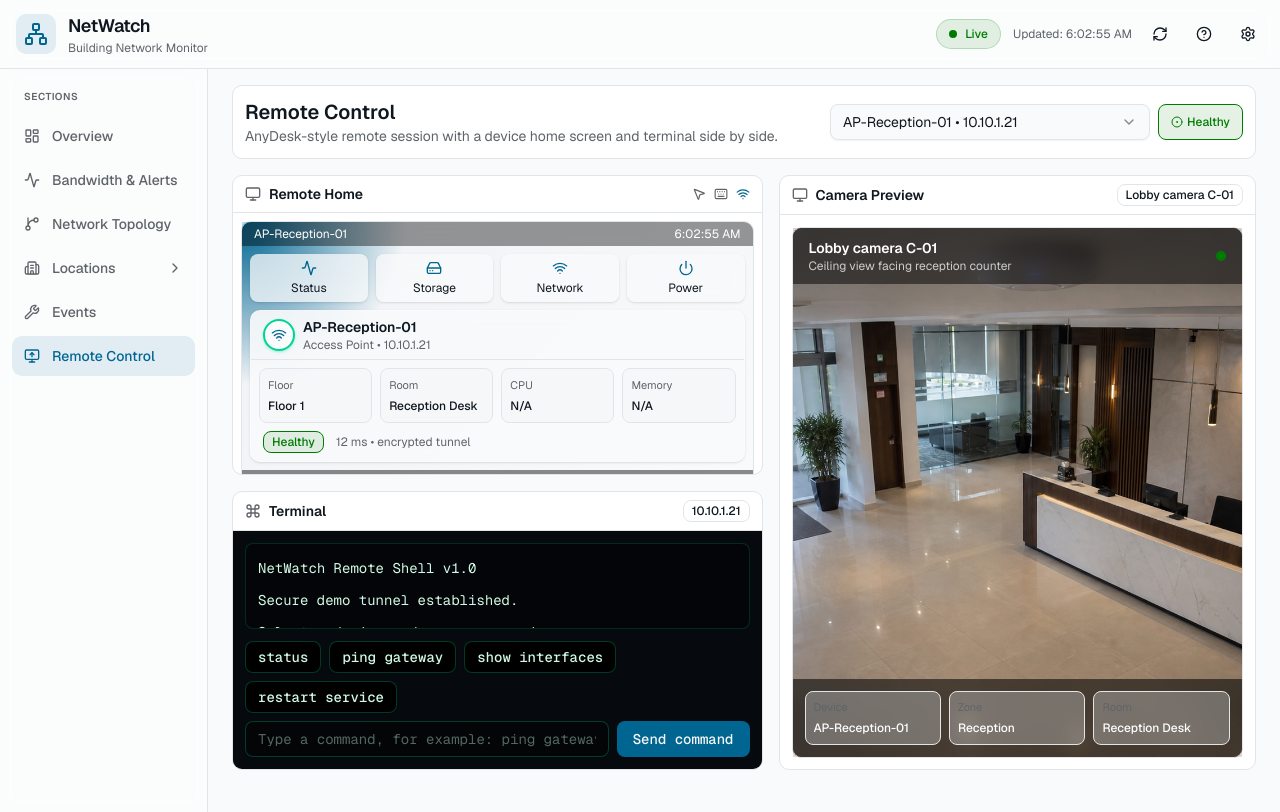
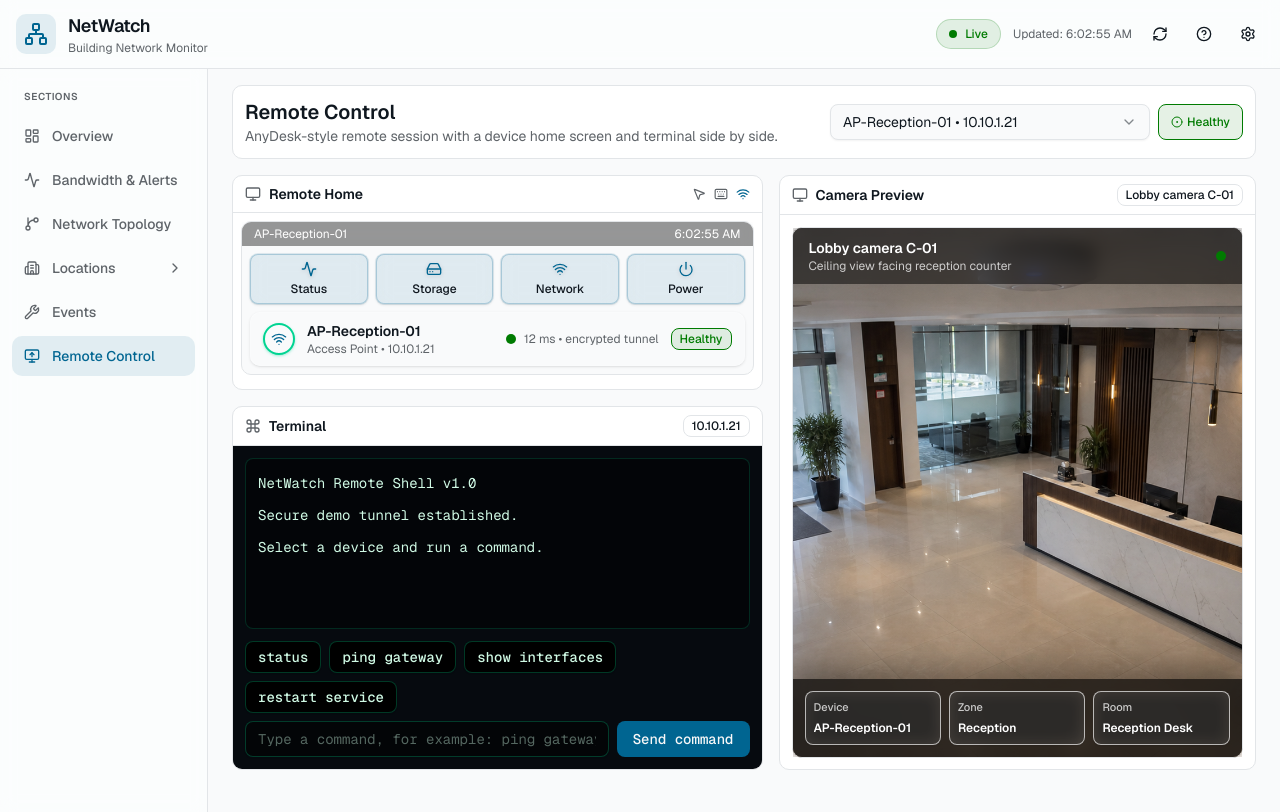
Before and after one commit to Jujulka26/network-status-dashboard, a Next.js app: page /remote-control in a window 1280 px wide. Built offline with nearby package versions, Linux system fonts and the light colour scheme.

Commit message:
Tighten remote home layout

```diff
--- a/components/dashboard/remote-control-page.tsx
+++ b/components/dashboard/remote-control-page.tsx
@@ -108,7 +108,7 @@ export function RemoteControlPage() {
           </div>
 
           <section className="grid gap-4 xl:h-[calc(100vh-205px)] xl:min-h-[520px] xl:grid-cols-[minmax(0,1fr)_minmax(420px,0.9fr)]">
-            <div className="grid gap-4 xl:min-h-0 xl:grid-rows-[minmax(300px,0.95fr)_minmax(0,1fr)]">
+            <div className="grid gap-4 xl:min-h-0 xl:grid-rows-[minmax(215px,0.55fr)_minmax(0,1fr)]">
               <div className="flex min-h-0 flex-col overflow-hidden rounded-lg border border-border bg-card">
                 <div className="shrink-0 flex items-center justify-between border-b border-border px-3 py-2">
                   <div className="flex items-center gap-2">
@@ -123,7 +123,7 @@ export function RemoteControlPage() {
                 </div>
 
                 <div className="p-2">
-                  <div className="overflow-hidden rounded-lg border border-border bg-[radial-gradient(circle_at_top_left,var(--primary),transparent_28%),linear-gradient(135deg,var(--secondary),var(--background))]">
+                  <div className="overflow-hidden rounded-lg border border-border bg-background">
                     <div className="flex items-center justify-between bg-black/40 px-3 py-1 text-xs text-white backdrop-blur">
                       <span>{selectedDevice.name}</span>
                       <span suppressHydrationWarning>{lastUpdated.toLocaleTimeString()}</span>
@@ -137,39 +137,32 @@ export function RemoteControlPage() {
                           { label: "Network", icon: Wifi },
                           { label: "Power", icon: Power },
                         ].map(({ label, icon: ItemIcon }) => (
-                          <div key={label} className="flex min-h-11 flex-col items-center justify-center gap-1 rounded-md bg-background/75 p-1.5 text-xs shadow-sm backdrop-blur">
-                            <ItemIcon className={cn("h-4 w-4", statusIconClass)} />
-                            <span>{label}</span>
+                          <div
+                            key={label}
+                            className="flex min-h-11 flex-col items-center justify-center gap-1 rounded-md border border-primary/25 bg-primary/10 p-1.5 text-xs font-medium shadow-sm ring-1 ring-primary/10 backdrop-blur"
+                          >
+                            <ItemIcon className={cn("h-4 w-4 drop-shadow-sm", statusIconClass)} />
+                            <span className="text-foreground">{label}</span>
                           </div>
                         ))}
                       </div>
 
                       <div className="rounded-lg border border-white/20 bg-background/90 shadow-sm backdrop-blur">
-                        <div className="flex items-center gap-2 border-b border-border px-3 py-1.5">
+                        <div className="flex items-center gap-3 px-3 py-2">
                           <span className={cn("flex h-8 w-8 shrink-0 items-center justify-center rounded-full border-2 bg-background shadow-sm", STATUS_RING[selectedDevice.status])}>
                             <Icon className={cn("h-4 w-4", statusIconClass)} />
                           </span>
-                          <div className="min-w-0">
+                          <div className="min-w-0 flex-1">
                             <p className="truncate text-sm font-semibold">{selectedDevice.name}</p>
                             <p className="truncate text-xs text-muted-foreground">{DEVICE_TYPE_LABEL[selectedDevice.type]} • {selectedDevice.ipAddress}</p>
                           </div>
-                        </div>
-                        <div className="grid gap-2 p-2 sm:grid-cols-4">
-                          <InfoTile label="Floor" value={`Floor ${selectedDevice.floor}`} />
-                          <InfoTile label="Room" value={selectedDevice.room} />
-                          <InfoTile label="CPU" value={selectedDevice.cpu !== undefined ? `${selectedDevice.cpu}%` : "N/A"} />
-                          <InfoTile label="Memory" value={selectedDevice.memory !== undefined ? `${selectedDevice.memory}%` : "N/A"} />
-                        </div>
-                        <div className="flex items-center gap-3 px-3 pb-2">
+                          <div className="hidden items-center gap-2 text-xs text-muted-foreground sm:flex">
+                            <span className={cn("h-2.5 w-2.5 rounded-full", STATUS_DOT[selectedDevice.status])} />
+                            <span>12 ms • encrypted tunnel</span>
+                          </div>
                           <DeviceStatusBadge status={selectedDevice.status} label={t(selectedDevice.status)} />
-                          <span className="text-xs text-muted-foreground">12 ms • encrypted tunnel</span>
                         </div>
                       </div>
-                    </div>
-
-                    <div className="flex items-center gap-3 bg-black/45 px-3 py-1.5 text-white backdrop-blur">
-                      <span className={cn("h-2.5 w-2.5 rounded-full", STATUS_DOT[selectedDevice.status])} />
-                      <span className="text-xs">Remote session active</span>
                     </div>
                   </div>
                 </div>
@@ -244,7 +237,7 @@ export function RemoteControlPage() {
                     </div>
                     <span className={cn("h-2.5 w-2.5 shrink-0 rounded-full", STATUS_DOT[selectedDevice.status])} />
                   </div>
-                  <div className="absolute inset-x-0 bottom-0 grid gap-2 bg-black/55 p-3 text-sm text-white backdrop-blur sm:grid-cols-3">
+                  <div className="absolute inset-x-0 bottom-0 grid gap-2 bg-black/70 p-3 text-sm text-white shadow-[0_-10px_30px_rgba(0,0,0,0.35)] backdrop-blur sm:grid-cols-3">
                     <InfoTile label="Device" value={selectedDevice.name} />
                     <InfoTile label="Zone" value={selectedDevice.zone} />
                     <InfoTile label="Room" value={selectedDevice.room} />
@@ -261,9 +254,9 @@ export function RemoteControlPage() {
 
 function InfoTile({ label, value }: { label: string; value: string }) {
   return (
-    <div className="rounded-md border border-border bg-secondary/30 p-2">
-      <p className="text-[11px] text-muted-foreground">{label}</p>
-      <p className="mt-1 truncate text-xs font-medium">{value}</p>
+    <div className="rounded-md border border-white/65 bg-white/12 p-2 shadow-sm backdrop-blur">
+      <p className="text-[11px] font-medium text-white/75">{label}</p>
+      <p className="mt-1 truncate text-xs font-semibold text-white">{value}</p>
     </div>
   )
 }
```
